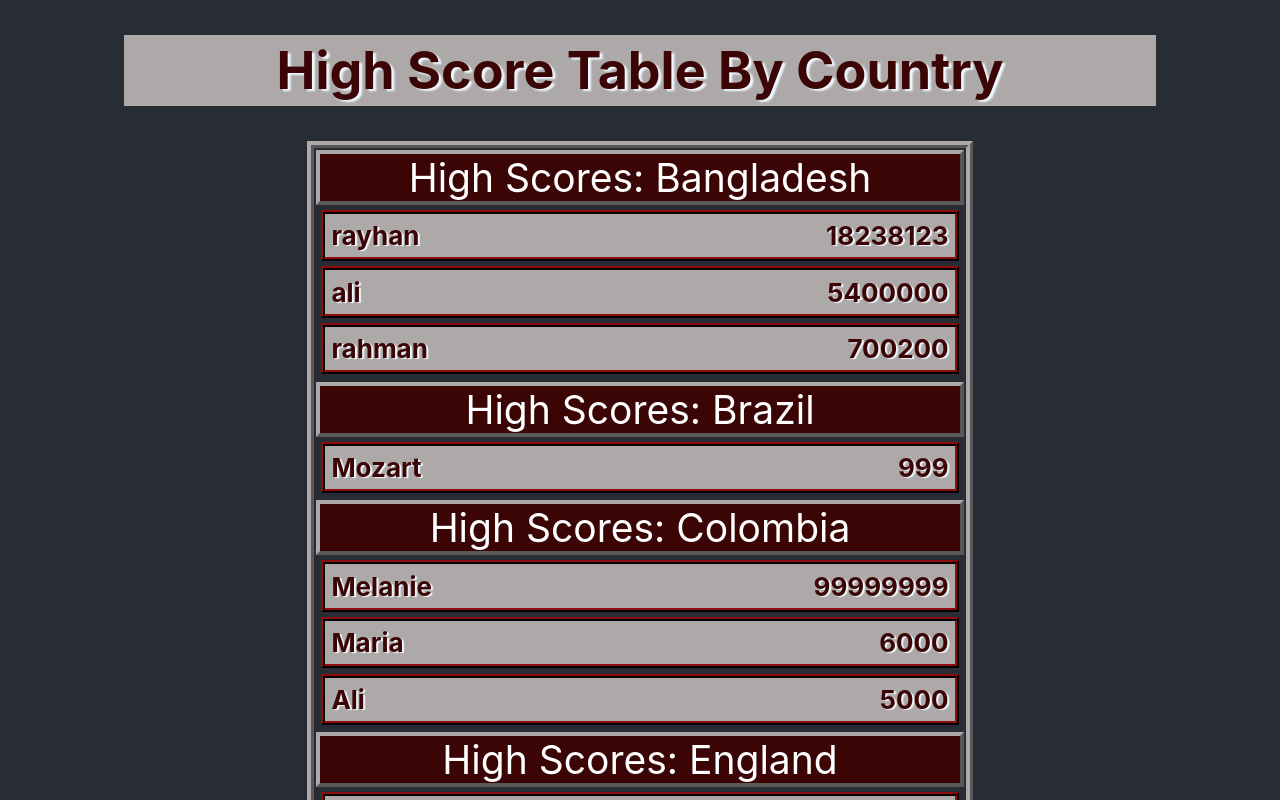
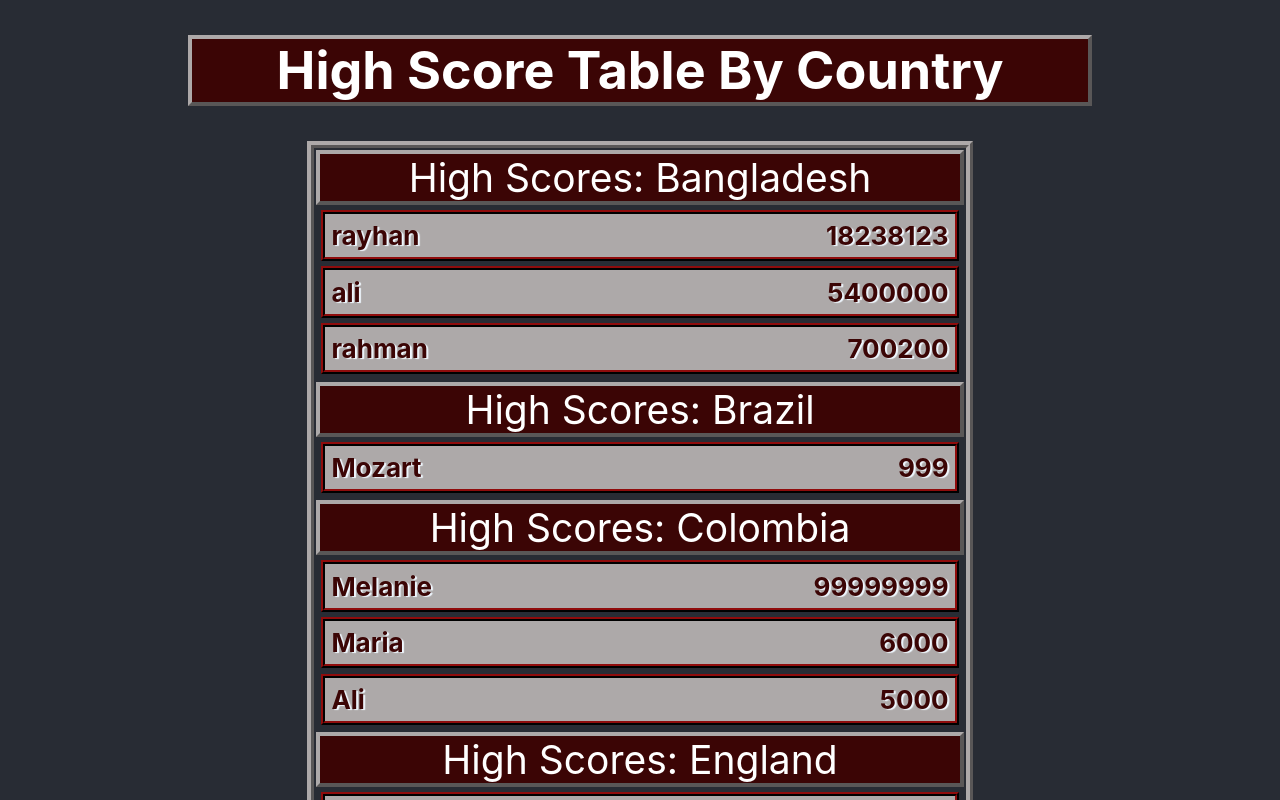
Before and after one commit to Know-Thyself/high-scores-react, a React (Create React App) app: page / in a window 1280 px wide. Shown: the top 800 px of the page. Built offline with nearby package versions, Linux system fonts and the light colour scheme.

Commit message:
Tidied up the code

```diff
--- a/src/App.css
+++ b/src/App.css
@@ -5,11 +5,10 @@
 
 .header {
   background-color: rgb(173, 169, 169);
+  background-color: rgb(59, 5, 5);
   padding: auto;
-  color: rgb(59, 5, 5);
-  width: 80vw;
-  text-shadow: 3px 2px 2px aliceblue;
-  border: 4px solid rgb(173, 169, 169);
+  width: 70vw;
+  border: 4px outset rgb(173, 169, 169);
 }
 
 .table {
--- a/src/HighScoreTable.js
+++ b/src/HighScoreTable.js
@@ -2,8 +2,8 @@ import React from 'react';
 
 const HighScoreTable = (props) => {
     const countryNames = props.country.sort((a,b)=> {
-        let a1 = a.name.toLowerCase();
-        let b1 = b.name.toLowerCase();
+        let a1 = a.name;
+        let b1 = b.name;
         return a1 < b1 ? -1 : a1 > b1 ? 1 : 0;
     });
 
```
